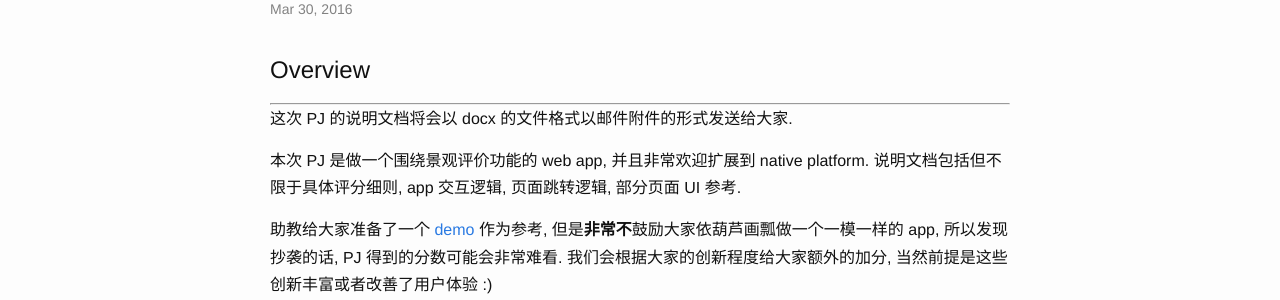
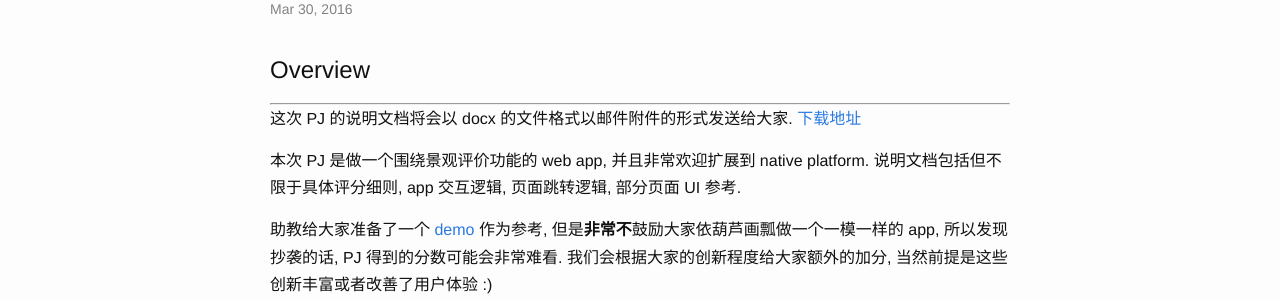
Before and after one commit to adwebfdu/adwebfdu.github.io, a Jekyll site: the page built from _posts/2016-03-30-pj-2016-discription.markdown, in a window 1280 px wide. Shown: the part 151-451 px from the top of the page. Built offline with Jekyll 4.4.1, drawn with Linux system fonts in a browser that asks for light colours.

Commit message:
add pj document

```diff
--- a/_posts/2016-03-30-pj-2016-discription.markdown
+++ b/_posts/2016-03-30-pj-2016-discription.markdown
@@ -8,7 +8,7 @@ categories: course
 # Overview
 ---
 
-这次 PJ 的说明文档将会以 docx 的文件格式以邮件附件的形式发送给大家.
+这次 PJ 的说明文档将会以 docx 的文件格式以邮件附件的形式发送给大家. [下载地址](/data/pj2016.pdf)
 
 本次 PJ 是做一个围绕景观评价功能的 web app, 并且非常欢迎扩展到 native platform. 说明文档包括但不限于具体评分细则, app 交互逻辑, 页面跳转逻辑, 部分页面 UI 参考.
 
```
Also changed, not shown: 1 other file.
